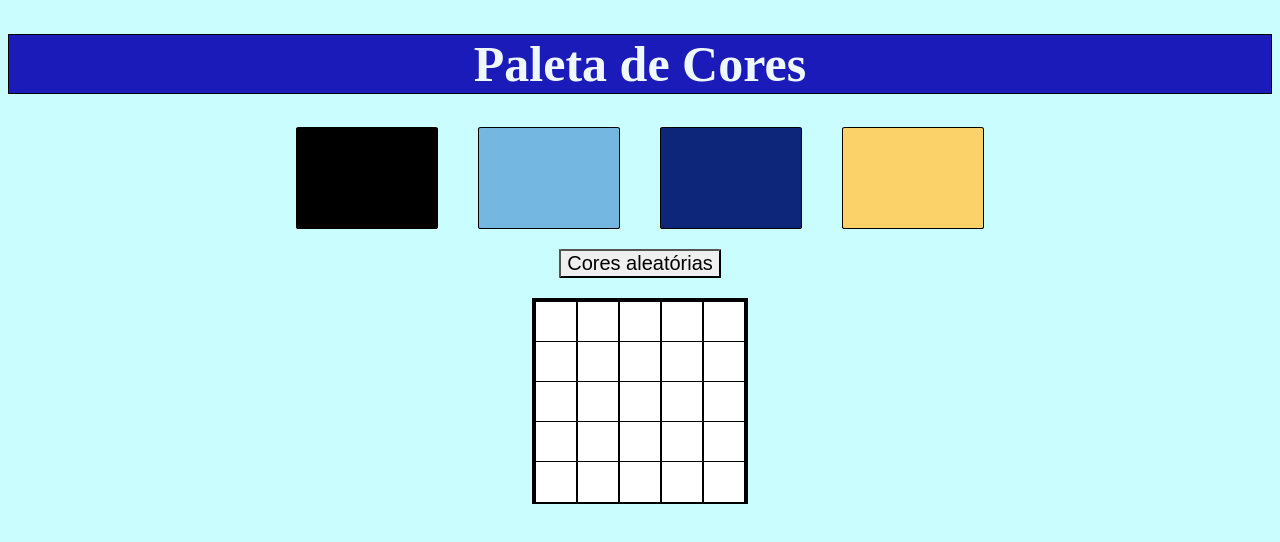
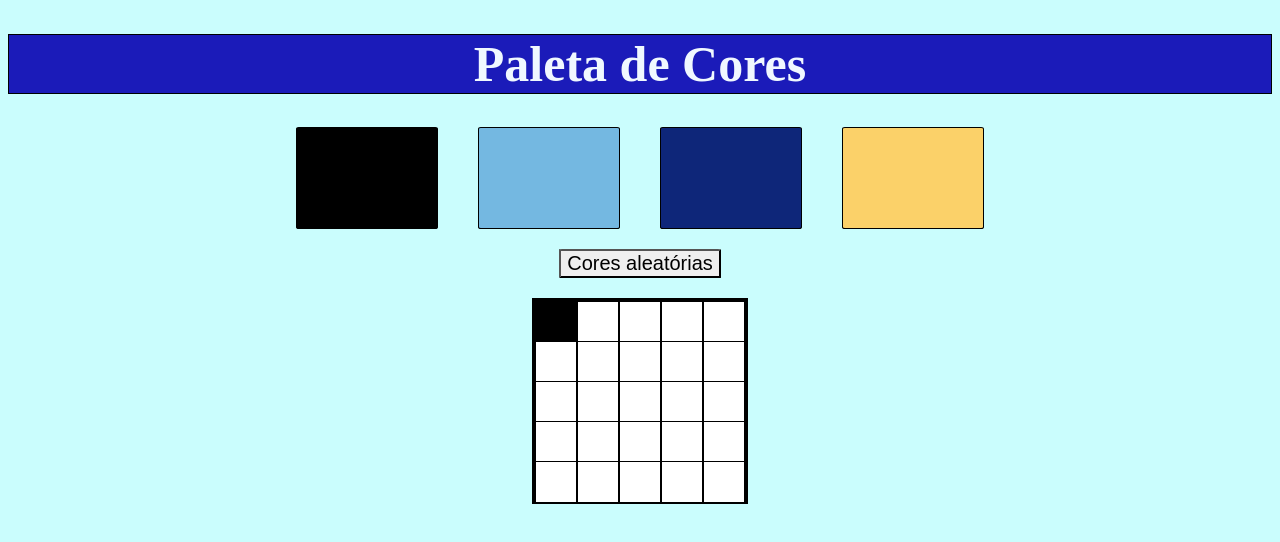
Before and after one commit to DanielGomes25/Project-Pixels-Art, a website: page index.html in a window 1280 px wide. Both pictures are taken after a click on the element 556 px from the left and 322 px from the top of the page. Drawn offline with Linux system fonts and the light colour scheme.

Commit message:
resolve requisito 10

```diff
--- a/script.js
+++ b/script.js
@@ -112,12 +112,18 @@ const selecionados = () => {
                 }
             event.target.classList.add('selected');
         })
+    const getPixel = document.querySelectorAll('.pixel')
+    for (let index = 0; index < getPixel.length; index += 1)
+    getPixel[index].addEventListener('click', (event) => {
+        const selected = document.querySelector('.selected');
+        const colorSelected = selected.style.backgroundColor;
+        if (selected) {
+            event.target.style.backgroundColor = colorSelected;
+        }
+    })
 
     }
-
 }
-
-
 
 window.onload = () => {
     generatDiv();
@@ -130,4 +136,5 @@ window.onload = () => {
    generateCells();
    selecionados();
 
+
 }
--- a/style.css
+++ b/style.css
@@ -44,6 +44,7 @@ display: flex;
     height: 40px;
     border: solid black 1px;
     display: inline-block;
-
-
 }
+.selected {
+ border: 8px outset red;
+}
```
